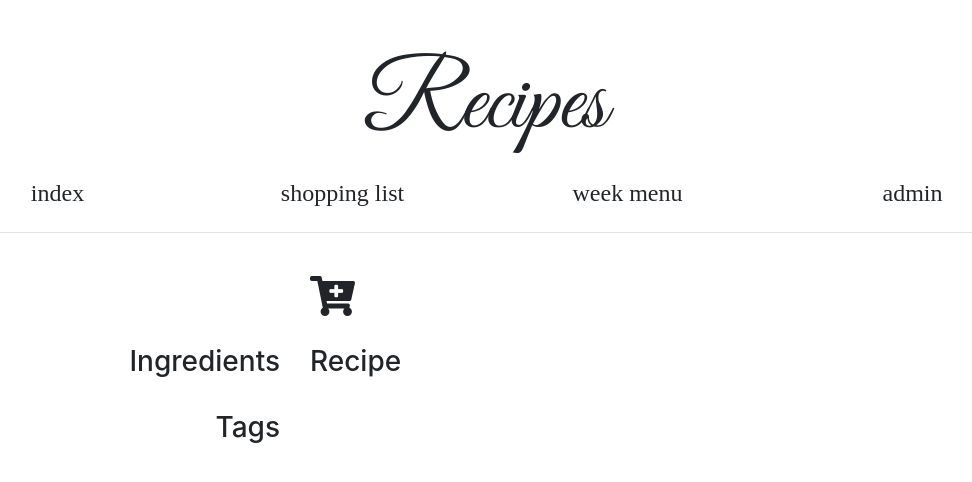
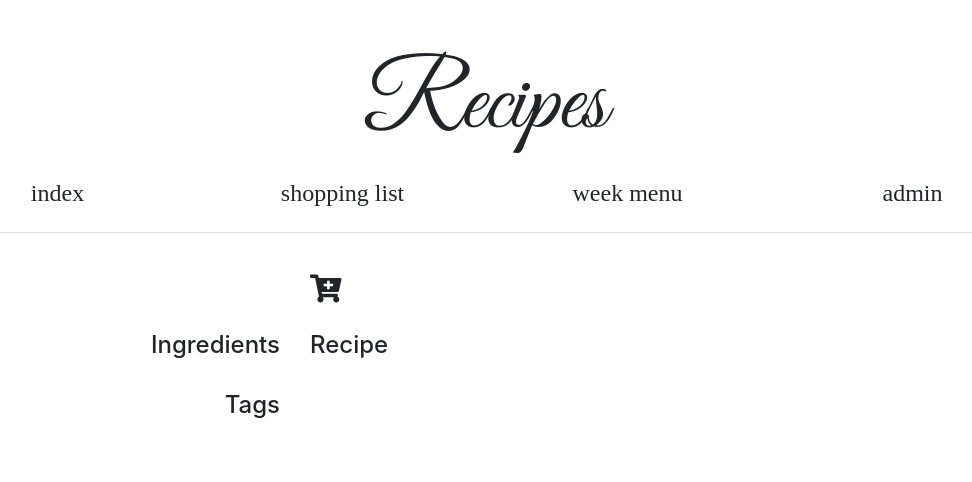
Before and after one commit to bernieke/recipes, a Django app: template recipes/templates/recipe.html in a window 1280 px wide. Shown: the top 482 px of the page, without its empty margins (155-1127 px from the left). Run offline with Django 3.2, Linux system fonts and the light colour scheme; the template is opened without the code that fills it, so the values that code supplies are empty; some libraries are stand-ins or nearby versions.

Commit message:
reduce size of titles on recipe page

```diff
--- a/recipes/templates/recipe.html
+++ b/recipes/templates/recipe.html
@@ -5,7 +5,7 @@
 {% block content %}
       <div class="row pt-4 justify-content-end">
         <div class="col col-8">
-          <h1>
+          <h3>
             {{ recipe.title }}
             <a href="#"
                onclick="$.get(
@@ -17,14 +17,14 @@
                         return false;">
               <i class="fas fa-cart-plus text-body"></i>
             </a>
-          </h1>
+          </h3>
         </div>
       </div>
       <div class="row">
         <div class="col col-4 text-right">
-          <h3 class="pt-3">
+          <h4 class="pt-3">
             {% filter capfirst %}{% trans 'ingredients' %}{% endfilter %}
-          </h3>
+          </h4>
           <ul class="list-unstyled">
           {% for ingredient_in_recipe in ingredient_units %}
             <li>
@@ -36,9 +36,9 @@
             </li>
           {% endfor %}
           </ul>
-          <h3 class="pt-3">
+          <h4 class="pt-3">
             {% filter capfirst %}{% trans 'tags' %}{% endfilter %}
-          </h3>
+          </h4>
           <ul class="list-unstyled">
           {% for tag in recipe.tags.all %}
             <li>
@@ -50,9 +50,9 @@
           </ul>
         </div>
         <div class="col col-8">
-          <h3 class="pt-3">
+          <h4 class="pt-3">
             {% filter capfirst %}{% trans 'recipe' %}{% endfilter %}
-          </h3>
+          </h4>
           {{ recipe.recipe | markdownify }}
         </div>
       </div>
```
